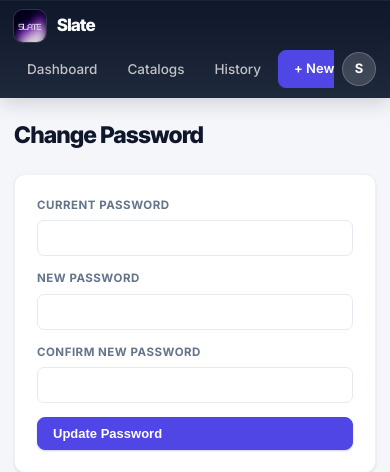
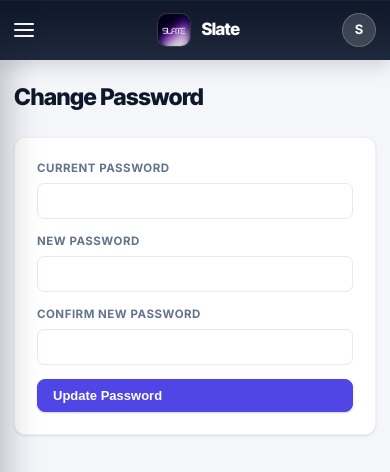
Before and after one commit to Ritvik-Anand/QuoteMaker, a Flask app: page /change-password in a window 390 px wide. Shown: the top 472 px of the page. Run offline with Flask 3, Linux system fonts and the light colour scheme; the visitor is signed in with stand-in values (Sample User, id 1); parts of the project's set-up code (start-up, migrations or seed data) failed here and were passed over; some libraries are stand-ins or nearby versions.

Commit message:
Replace mobile nav scroll bar with a left slide-in hamburger drawer
On phone screens, the horizontally-scrolling nav-links pill row is
replaced by a hamburger button that opens a full-height drawer with
the same links plus the account menu (previously only reachable via
the top-right avatar). Desktop nav is untouched.

```diff
--- a/static/app.js
+++ b/static/app.js
@@ -14,6 +14,7 @@ document.addEventListener('keydown', e => {
   if (e.key === 'Escape') {
     document.querySelectorAll('.modal:not(.hidden)').forEach(m => m.classList.add('hidden'));
     closeUserMenu();
+    closeMobileMenu();
   }
 });
 
@@ -30,6 +31,23 @@ document.addEventListener('click', e => {
   if (!e.target.closest('.nav-user')) closeUserMenu();
 });
 
+// Mobile nav drawer
+function toggleMobileMenu() {
+  document.getElementById('mobile-drawer')?.classList.contains('open') ? closeMobileMenu() : openMobileMenu();
+}
+
+function openMobileMenu() {
+  document.getElementById('mobile-drawer')?.classList.add('open');
+  document.getElementById('mobile-drawer-overlay')?.classList.add('open');
+  document.body.classList.add('drawer-open');
+}
+
+function closeMobileMenu() {
+  document.getElementById('mobile-drawer')?.classList.remove('open');
+  document.getElementById('mobile-drawer-overlay')?.classList.remove('open');
+  document.body.classList.remove('drawer-open');
+}
+
 // Toast
 function showToast(msg) {
   let t = document.getElementById('toast');
--- a/static/style.css
+++ b/static/style.css
@@ -60,6 +60,52 @@ a { color: inherit; }
 .nav-title { font-family: 'Inter Tight', sans-serif; font-size: 17px; font-weight: 800; letter-spacing: -.03em; }
 .nav-sub { font-size: 11px; color: rgba(255,255,255,.5); margin-top: 1px; font-weight: 500; }
 .nav-right { display: flex; align-items: center; gap: 4px; min-width: 0; }
+
+.hamburger-btn {
+  display: none; flex-direction: column; justify-content: center; gap: 4px;
+  width: 34px; height: 34px; border: none; background: none; cursor: pointer;
+  margin-right: 8px; padding: 0; flex-shrink: 0;
+}
+.hamburger-btn span { display: block; width: 20px; height: 2px; background: #fff; border-radius: 2px; }
+
+.mobile-drawer-overlay {
+  display: none; position: fixed; inset: 0; background: rgba(8,10,20,.55);
+  z-index: 299; opacity: 0; pointer-events: none; transition: opacity .2s var(--ease);
+}
+.mobile-drawer-overlay.open { opacity: 1; pointer-events: auto; }
+
+.mobile-drawer {
+  display: none; position: fixed; top: 0; bottom: 0; left: 0; width: 82vw; max-width: 300px;
+  background: var(--card); z-index: 300; flex-direction: column;
+  transform: translateX(-100%); transition: transform .25s var(--ease);
+  box-shadow: 8px 0 30px rgba(15,23,42,.25);
+}
+.mobile-drawer.open { transform: translateX(0); }
+.mobile-drawer-header {
+  display: flex; align-items: center; gap: 10px; padding: 18px 16px;
+  border-bottom: 1px solid var(--border-soft);
+}
+.mobile-drawer-header .nav-title { font-size: 16px; }
+.mobile-drawer-close {
+  margin-left: auto; border: none; background: none; font-size: 24px; line-height: 1;
+  color: var(--text-muted); cursor: pointer; padding: 4px 8px;
+}
+.mobile-drawer-links { display: flex; flex-direction: column; padding: 10px; gap: 2px; }
+.mobile-drawer-link {
+  padding: 12px 14px; border-radius: 9px; font-weight: 600; font-size: 14.5px;
+  color: var(--text); text-decoration: none; transition: background .12s;
+}
+.mobile-drawer-link:hover { background: var(--bg); }
+.mobile-drawer-link.active { background: var(--accent-ring); color: var(--brand); }
+.mobile-drawer-link.danger { color: var(--danger); }
+.mobile-drawer-footer {
+  margin-top: auto; padding: 14px 10px calc(14px + env(safe-area-inset-bottom));
+  border-top: 1px solid var(--border-soft); display: flex; flex-direction: column; gap: 2px;
+}
+.mobile-drawer-user { display: flex; align-items: center; gap: 10px; padding: 8px 14px 14px; }
+.mobile-drawer-user .nav-avatar { background: var(--accent-ring); color: var(--brand); border: none; cursor: default; }
+
+body.drawer-open { overflow: hidden; }
 .nav-links { display: flex; align-items: center; gap: 4px; min-width: 0; }
 .nav-link {
   color: rgba(255,255,255,.72); text-decoration: none; padding: 7px 13px; border-radius: 8px;
@@ -336,17 +382,13 @@ html, body { max-width: 100%; overflow-x: hidden; }
   .card-header { flex-wrap: wrap; gap: 10px; }
   .global-adj { flex-wrap: wrap; width: 100%; }
 
-  /* Navbar: brand on its own row, links + avatar wrap to a second row
-     below it as a horizontally-scrollable pill bar instead of overflowing
-     the whole page. */
-  .navbar { flex-wrap: wrap; height: auto; padding: 10px 14px; row-gap: 8px; }
-  .nav-right { width: 100%; justify-content: space-between; gap: 8px; }
-  .nav-links {
-    overflow-x: auto; flex: 1; min-width: 0; -webkit-overflow-scrolling: touch;
-    scrollbar-width: none;
-  }
-  .nav-links::-webkit-scrollbar { display: none; }
-  .nav-links .nav-link, .nav-links .btn { flex-shrink: 0; }
+  /* Navbar: links move into a slide-out hamburger drawer instead of a
+     horizontally-scrollable second row. */
+  .navbar { padding: 10px 14px; }
+  .hamburger-btn { display: flex; }
+  .mobile-drawer-overlay, .mobile-drawer { display: flex; }
+  .nav-links { display: none; }
+  .nav-right { gap: 8px; }
   .nav-user { flex-shrink: 0; margin-left: 0; }
 
   /* Dashboard quote rows: stack instead of squeezing everything onto one line. */
--- a/templates/base.html
+++ b/templates/base.html
@@ -15,6 +15,9 @@
 </head>
 <body>
   <nav class="navbar">
+    <button class="hamburger-btn" onclick="toggleMobileMenu()" aria-label="Open menu">
+      <span></span><span></span><span></span>
+    </button>
     <div class="nav-brand">
       <img class="nav-logo" src="/static/icons/icon-192.png" alt="Slate"/>
       <span class="nav-title">Slate</span>
@@ -40,6 +43,36 @@
       </div>
     </div>
   </nav>
+
+  <div class="mobile-drawer-overlay" id="mobile-drawer-overlay" onclick="closeMobileMenu()"></div>
+  <aside class="mobile-drawer" id="mobile-drawer">
+    <div class="mobile-drawer-header">
+      <img class="nav-logo" src="/static/icons/icon-192.png" alt="Slate"/>
+      <span class="nav-title" style="color: var(--brand)">Slate</span>
+      <button class="mobile-drawer-close" onclick="closeMobileMenu()" aria-label="Close menu">&times;</button>
+    </div>
+    <div class="mobile-drawer-links">
+      <a href="/" class="mobile-drawer-link {% if request.path == '/' %}active{% endif %}">Dashboard</a>
+      <a href="/catalogs" class="mobile-drawer-link {% if request.path == '/catalogs' %}active{% endif %}">Catalogs</a>
+      <a href="/history" class="mobile-drawer-link {% if request.path == '/history' %}active{% endif %}">History</a>
+      <a href="/quotation/new" class="mobile-drawer-link">+ New Quote</a>
+    </div>
+    <div class="mobile-drawer-footer">
+      <div class="mobile-drawer-user">
+        <div class="nav-avatar">{{ session.username[0].upper() }}</div>
+        <div>
+          <div class="user-menu-name" style="border:none;padding:0">{{ session.username }}</div>
+          <div class="user-menu-role">{{ 'Admin' if session.is_admin else 'Staff' }}</div>
+        </div>
+      </div>
+      {% if session.is_admin %}
+      <a href="/admin/users" class="mobile-drawer-link">Manage Users</a>
+      {% endif %}
+      <a href="/change-password" class="mobile-drawer-link">Change Password</a>
+      <a href="/logout" class="mobile-drawer-link danger">Sign Out</a>
+    </div>
+  </aside>
+
   <main class="main">
     {% block content %}{% endblock %}
   </main>
```
